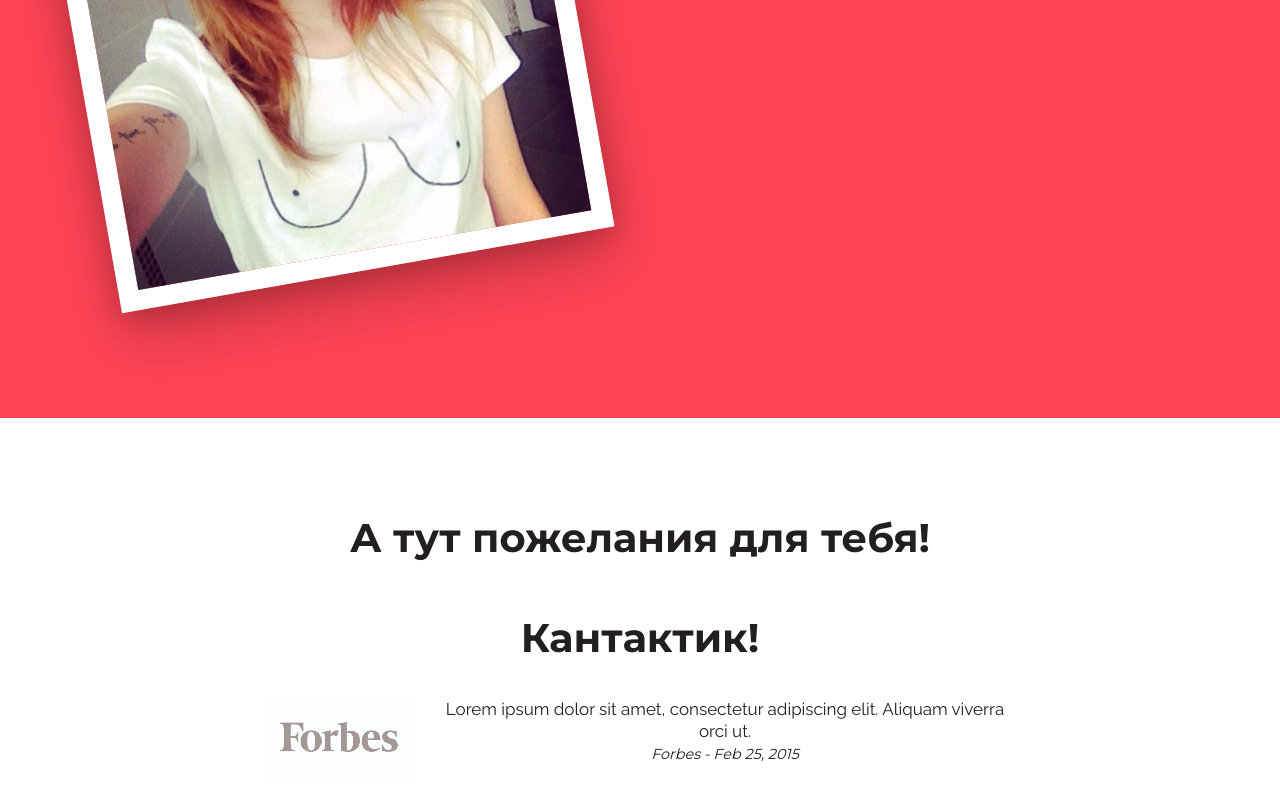
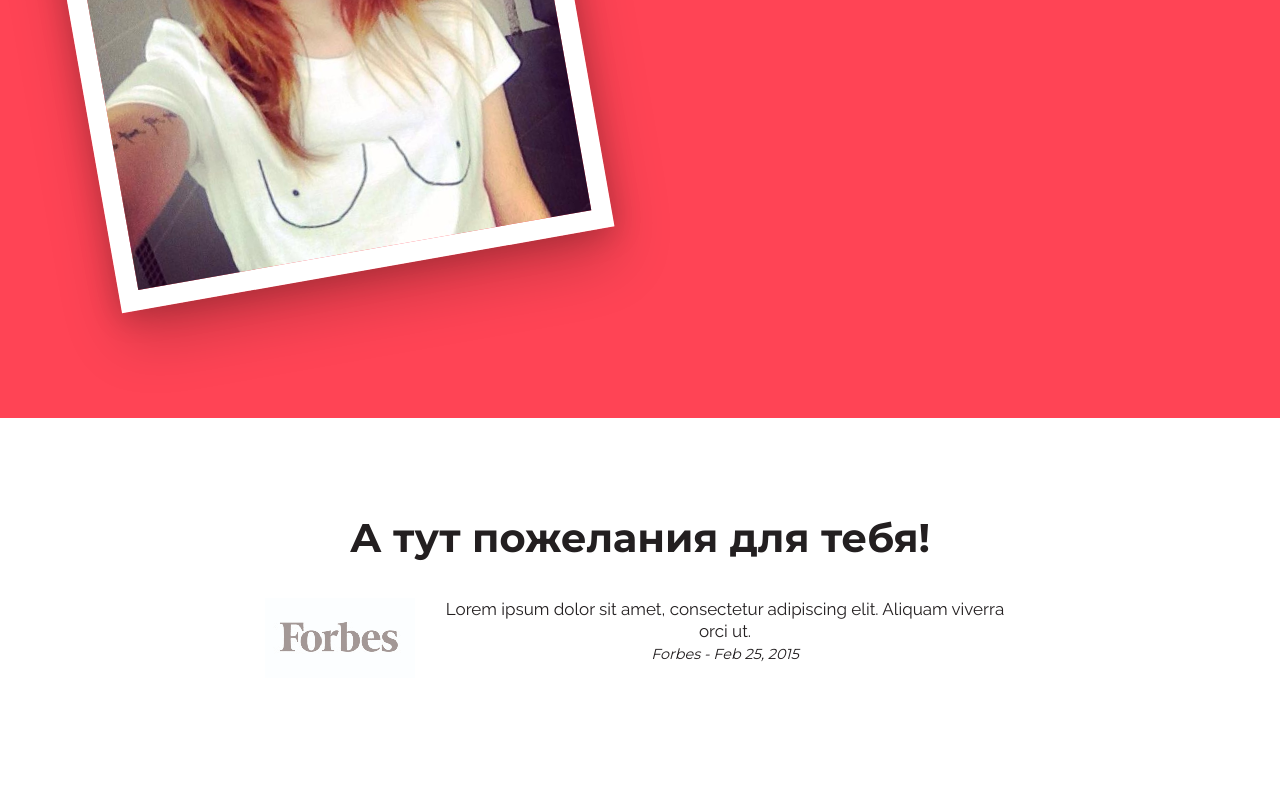
Before and after one commit to affshate/alina_pozdravlyaem_tebya_s_dnem_rozhdeniya_tvoi_lubimie_kollegi, a plain HTML site: page index.html in a window 1280 px wide. Shown: the part 2633-3433 px from the top of the page. Drawn offline with nearby package versions, Linux system fonts and the light colour scheme; a script that the page names is missing.

Commit message:
rm footer header

```diff
--- a/index.html
+++ b/index.html
@@ -233,12 +233,6 @@
         <div class="row margin-30">
           <div class="col-sm-10 col-sm-offset-1 col-md-8 col-md-offset-2 wow fadeInLeft" data-wow-delay="0.8s">
             <h2 class="black">А тут пожелания для тебя!</h2>
-          </div>
-        </div>
-
-        <div class="row margin-30">
-          <div class="col-sm-10 col-sm-offset-1 col-md-8 col-md-offset-2 wow fadeInLeft" data-wow-delay="0.8s">
-            <h2 class="black">Кантактик!</h2>
             <div id="vk_comments" style="margin: 0 auto"></div>
           </div>
         </div>
```
